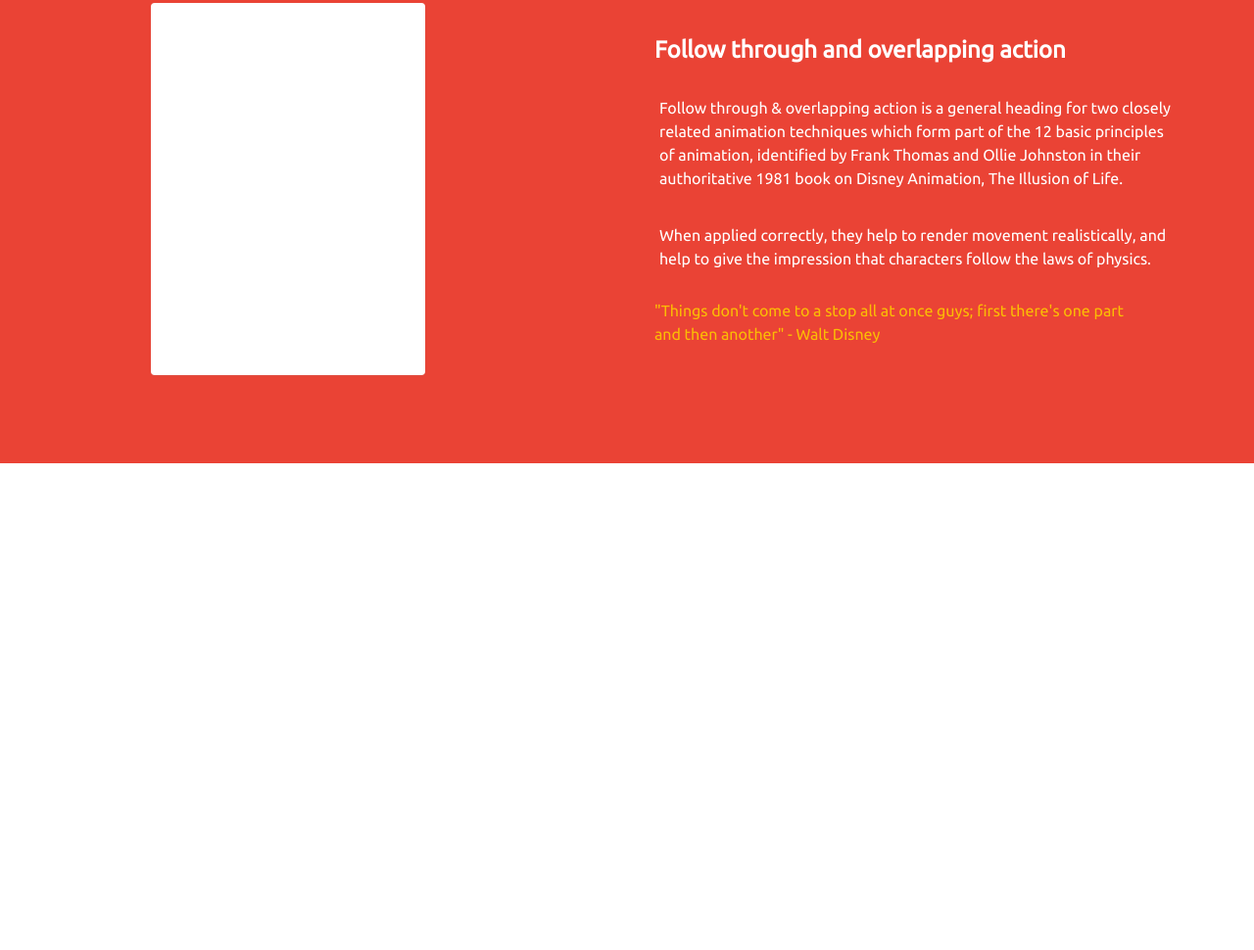
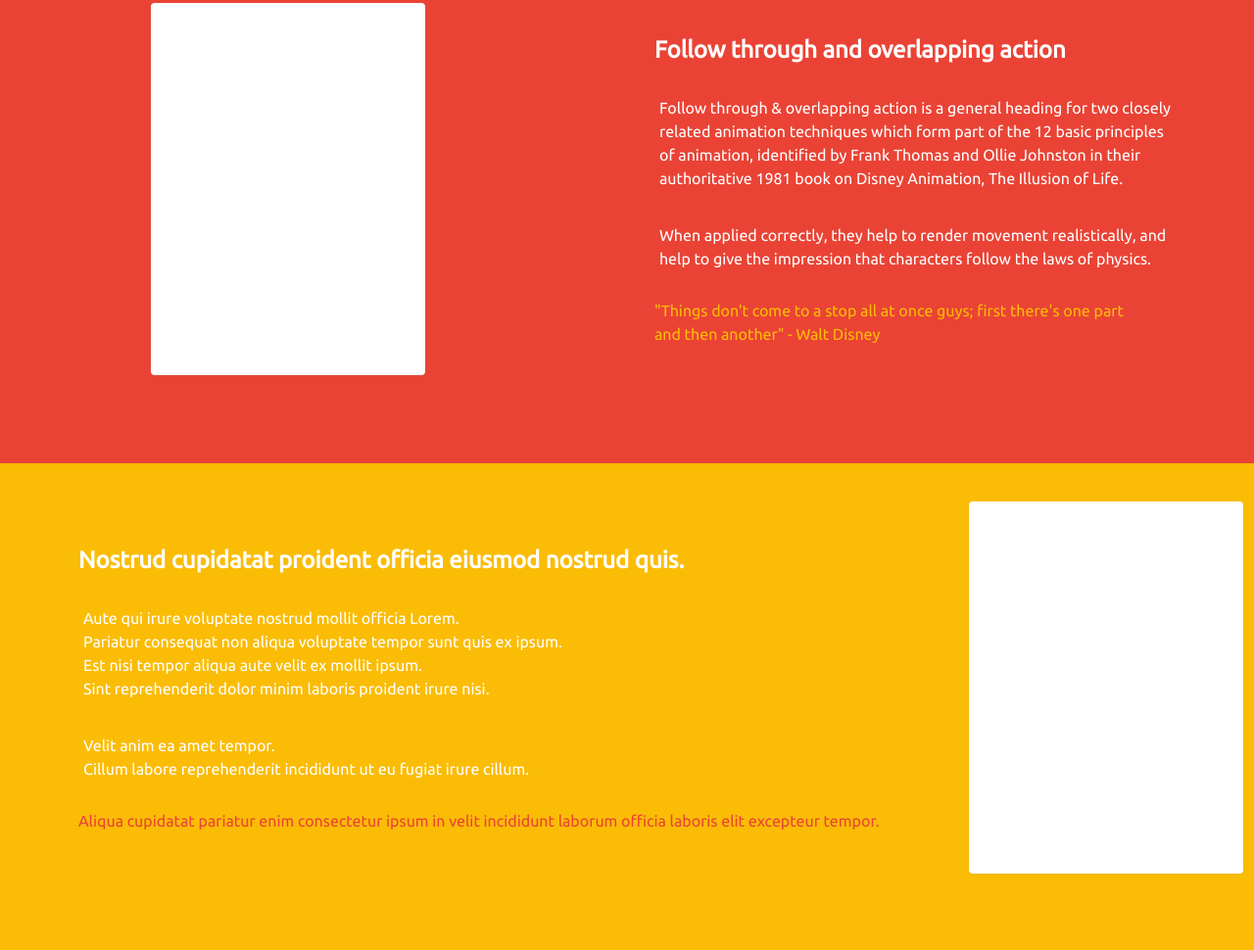
Before and after one commit to luqven/askCarl, a website: page html/home.html in a window 1280 px wide. Shown: the part 689-1659 px from the top of the page at 98% size. Before the commit the page ends 1162 px from the top, so only its background shows below. Drawn offline with Linux system fonts and the light colour scheme.

Commit message:
add styling and animation plan

```diff
--- a/html/home.html
+++ b/html/home.html
@@ -73,5 +73,31 @@
               <canvas width="280" height="330" id="canvas2"></canvas>
             </div>
       </div>
+      <!-- Animation2 -->
+      <div class="animation2-container">
+            <div class="welcome-b-text">
+              <h2>Nostrud cupidatat proident officia eiusmod nostrud quis.</h2>
+              <br>
+              <p>
+                Aute qui irure voluptate nostrud mollit officia Lorem.<br>
+                Pariatur consequat non aliqua voluptate tempor sunt quis ex ipsum. <br>
+                Est nisi tempor aliqua aute velit ex mollit ipsum.   <br>
+                Sint reprehenderit dolor minim laboris proident irure nisi.
+              </p>
+              <br>
+              <p>
+                Velit anim ea amet tempor.<br>
+                Cillum labore reprehenderit incididunt ut eu fugiat irure cillum.
+              </p>
+              <br>
+              <h5>
+                Aliqua cupidatat pariatur enim consectetur ipsum in velit incididunt
+                laborum officia laboris elit excepteur tempor. <br>
+              </h5>
+            </div>
+            <div class="hover-card-container" id="a3">
+              <canvas width="280" height="330" id="canvas3"></canvas>
+            </div>
+      </div>
   </body>
 </html>
--- a/src/animations/engine.js
+++ b/src/animations/engine.js
@@ -33,21 +33,11 @@ class movingObject {
     this.reverseDeltaY = this.reverseDeltaY.bind(this);
     this.reverseDeltaX = this.reverseDeltaX.bind(this);
 
-    //////////////////////////////////////
-    // TO DO: threshold params
-    //////////////////////////////////////
-
-    // this.deltaD       = 10;  // initial dimensions change
-    // this.threshold    = this.botWall -50; // pos of squish region of canvas
-    // this.resize       = false;
-    // this.hitThreshold  = this.hitThreshold.bind(this);
-    // this.reverseDeltaD = this.reverseDeltaD.bind(this);
-    // this.changeDimensions = this.changeDimensions.bind(this);
-
   }
 
+  // return corresponding wall integer if token hit a wall
   hitWall(){
-    // return true if token hit a wall
+    // login for square token
     if (this.token.shape === "square"){
       // debugger
       // console.log(this.token)
@@ -60,6 +50,7 @@ class movingObject {
       } else if (this.pos[1] + this.height >= this.botWall) {
           return 0;
         }
+    // login for circle token, accounts for raidus
     } else if (this.token.shape === "circle") {
       // debugger
       if (Math.abs(this.deltaY) >= this.thresholdY && this.pos[1] <= this.topWall) {
@@ -80,28 +71,13 @@ class movingObject {
 //    TO DO: Implement dim resizing
 /////////////////////////////////////////
 
-  // hitThreshold() {
-  //   if (this.pos[1] === this.threshold) {
-  //     this.reverseDeltaD();
-  //     this.resize = !this.resize;
-  //     return true;
-  //   } else if (this.pos[1] + this.height === this.botWall) {
-  //     this.reverseDeltaD();
-  //     return true;
-  //   }
-  //   return false;
-  // }
+  growToken() {
 
-  // changeDimensions() {
-  //   this.width += this.deltaD;
-  //   // this.height += this.deltaD;
-  //   this.token.setDimensions(this.width, this.height)
-  // }
+  }
 
-  // reverseDeltaD(){
-  //   // reverse horizontal delta direction
-  //   this.deltaD = this.deltaD * -1;
-  // }
+/////////////////////////////////////////
+
+
 
   reverseDeltaY(){
     // reverse verticle delta direction
@@ -124,25 +100,43 @@ class movingObject {
 
   bounce() {
     this.token.render()
+
+    // change deltaX when between start pos + 10 and  start pos + 30
+    // this simulates slow in and slow out animation behavior
     if (Math.abs(this.pos[0] - this.initialPos[0]) > 10 || Math.abs(this.pos[0] - this.initialPos[0]) < 30) {
       this.deltaX = this.deltaX * (this.friction / .92)
-      // console.log(`${this.pos[0]} === ${this.initialPos[0]}`)
     }
-    // check if render should end
+
+    // set end condition to true if delats have reached thresholds
     if (Math.abs(this.deltaY ) < this.thresholdY  && Math.abs(this.deltaX) <= this.thresholdX) {
       this.over = true
     };
+
+    // check if render should end
     if (this.over) { return }
+
+    // if token location is between yThreshholds 1 and 2, or 3 and 4
+    // if this.withinHeightThreshold();
+      // grow the token
+      // this.growToken();
+    // otherwise
+    // else when outside yThresh 1, 2, 3, or 4
+      // shrink the token (up to min size)
+      // this.shrinkToken
+
     // move the token in dY direciton
     this.moveInDyDir();
     // check to see if wall was hit
     const hitWall = this.hitWall();
+    // if hit bottom or top wall
     if (hitWall === 0) {
       this.reverseDeltaY();
     }
+    // if hit left or right wall
     if (hitWall === 1) {
       this.reverseDeltaX();
     }
+    // if no wall hit
     if (hitWall === 3 ) {
       this.increaseAccel();
     }
--- a/src/index.js
+++ b/src/index.js
@@ -21,13 +21,13 @@ document.addEventListener("DOMContentLoaded", () => {
   console.log("DOM fully loaded and parsed");
   const animation0Container = document.getElementById('a0');
   const animation1Container = document.getElementById('a1');
-  const canvas = document.getElementById('canvas');
+  const canvas3 = document.getElementById('canvas3');
   const canvas2 = document.getElementById('canvas2');
-  var animations = [];
+  // var animations = [];
 
   // set shapes to render
   let square = Shapes(canvas2, 'bounce').square;
-  let circle = Shapes(canvas, 'bounce').circle;
+  let circle = Shapes(canvas3, 'bounce').circle;
   // add shapes to animations array
   // animations.push(square);
   // animations.push(circle);
@@ -36,21 +36,29 @@ document.addEventListener("DOMContentLoaded", () => {
   function draw() {
     // console.log(animations);
     window.requestAnimationFrame(draw)
-    canvas.getContext('2d').clearRect(0, 0, canvas.width, canvas.height);
-    canvas2.getContext('2d').clearRect(0, 0, canvas.width, canvas.height);
+    canvas3.getContext('2d').clearRect(0, 0, canvas3.width, canvas3.height);
+    canvas2.getContext('2d').clearRect(0, 0, canvas2.width, canvas2.height);
 
     // add hover efect when scrolled to specific animation
-    if (window.pageYOffset > 270) {
-      circle = Shapes(canvas, 'bounce').circle; // reset circle animation
+    if (window.pageYOffset > 270 && window.pageYOffset < 1000) {
+      circle = Shapes(canvas3, 'bounce').circle; // reset circle animation
       animation1Container.classList.add('hovered')
       animation0Container.classList = ('hover-card-container')
       square.render();
-    } else if (window.pageYOffset < 270) {
+    }
+    if (window.pageYOffset > 1000) {
       square = Shapes(canvas2, 'bounce').square; // reset square animation
       animation0Container.classList.add('hovered')
       circle.render();
       animation1Container.classList = ('hover-card-container')
     }
+
+    if (window.pageYOffset < 169) {
+      animation0Container.classList = ('hover-card-container')
+      animation1Container.classList = ('hover-card-container')
+      circle = Shapes(canvas3, 'bounce').circle; // reset circle animation
+      square = Shapes(canvas2, 'bounce').square; // reset square animation
+    }
   };
   window.requestAnimationFrame(draw);
 });
--- a/styles/animation1.css
+++ b/styles/animation1.css
@@ -3,7 +3,6 @@
     flex-direction: row-reverse;
     padding-top: 80px;
     padding-bottom: 40px;
-    background-color: rgb(235, 247, 247);
     background-color: #EA4335;
 }
 
--- /dev/null
+++ b/styles/animation2.css
@@ -0,0 +1,15 @@
+.animation2-container{
+  display: flex;
+  flex-direction: row;
+  padding-bottom: 40px;
+  background: #FBBC05;
+  padding-top: 1px;
+}
+
+.animation2-container, li, h1, h2, i , p{
+    color: #ffffff;
+}
+
+.animation2-container h5 {
+    color: #EA4335;
+}
--- a/styles/main.css
+++ b/styles/main.css
@@ -4,4 +4,5 @@
 @import url('./font_global.css');
 @import url('./welcome_bar.css');
 @import url('./animation1.css');
+@import url('./animation2.css');
 @import url('./3d_effects.css')
--- a/styles/reset.css
+++ b/styles/reset.css
@@ -21,6 +21,16 @@ img {
   width: 100%
 }
 
+ h2 {
+    font-size: x-large;
+    font-weight: 800;
+}
+
+ p {
+    font-weight: 500;
+    margin: 5px;
+}
+
 .hidden {
   display: none;
 }
--- a/styles/welcome_bar.css
+++ b/styles/welcome_bar.css
@@ -19,16 +19,6 @@
     text-align: center;
 }
 
-.welcome-b-text h2 {
-    font-size: x-large;
-    font-weight: 800;
-}
-
-.welcome-b-text p {
-    font-weight: 500;
-    margin: 5px;
-}
-
 .welcome-paw {
     font-size: xx-large;
     text-align: center;
```
Also changed, not shown: dist/main.js.
